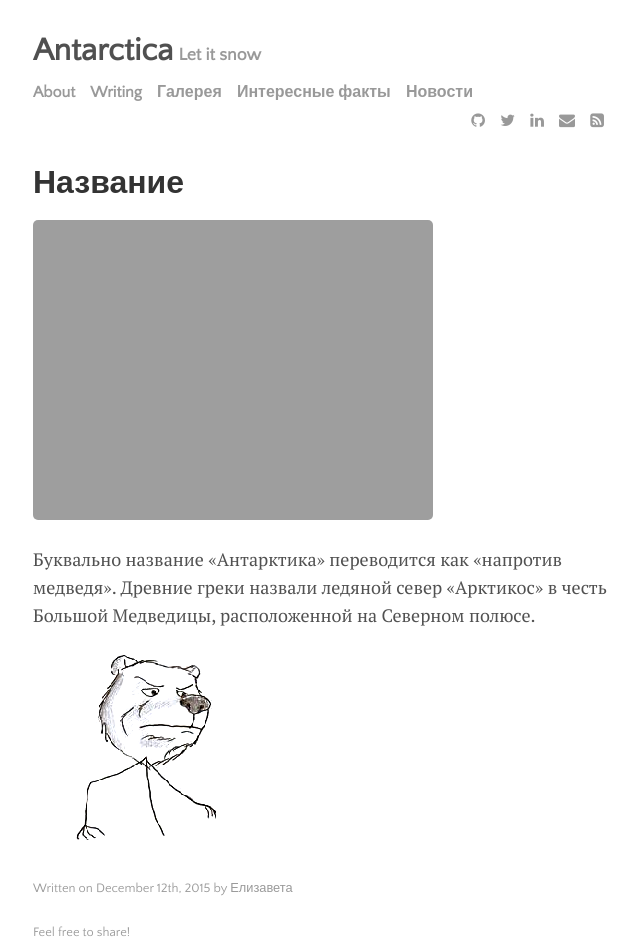
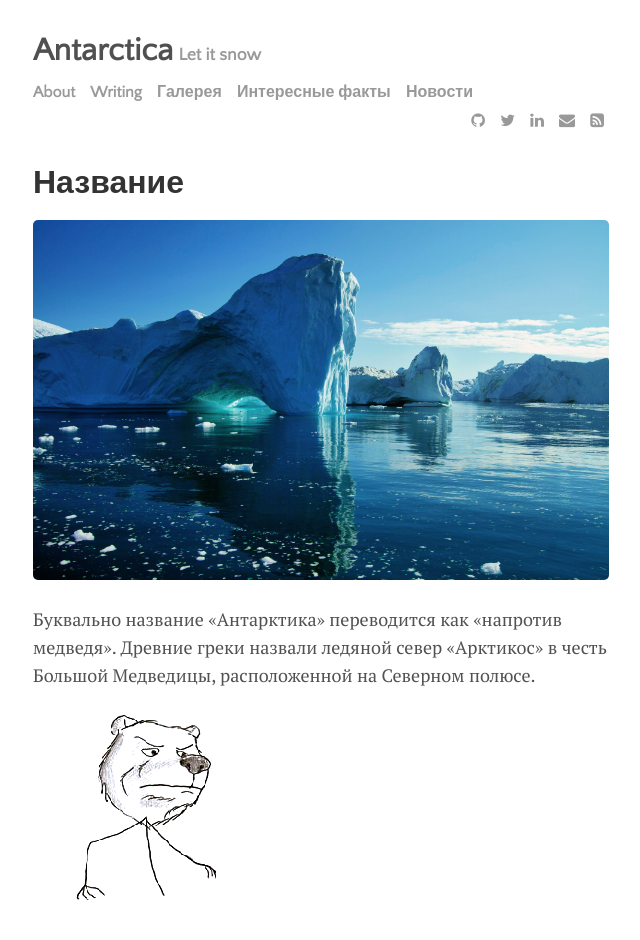
Before and after one commit to Romanova-ej/Romanova-ej.github.io_off, a Jekyll site: the page built from _posts/2015-12-12-Installation-Guide.md, in a window 1280 px wide. Shown: the top 940 px of the page, without its empty margins (319-959 px from the left). Built offline with Jekyll 4.4.1, drawn with Linux system fonts in a browser that asks for light colours; nearby versions of some CDN libraries.

Commit message:
Update post.html

```diff
--- a/_layouts/post.html
+++ b/_layouts/post.html
@@ -7,7 +7,7 @@ layout: default
 </h1>
 
 {% if page.image.feature %}
-  <img src="{{ site.github.url }}/assets/img/{{ page.image.feature }} alt=" "">
+  <img src="{{ site.github.url }}/assets/img/{{ page.image.feature }}" alt=" "/>
 {% endif %}
 
 {{ content }}
```
